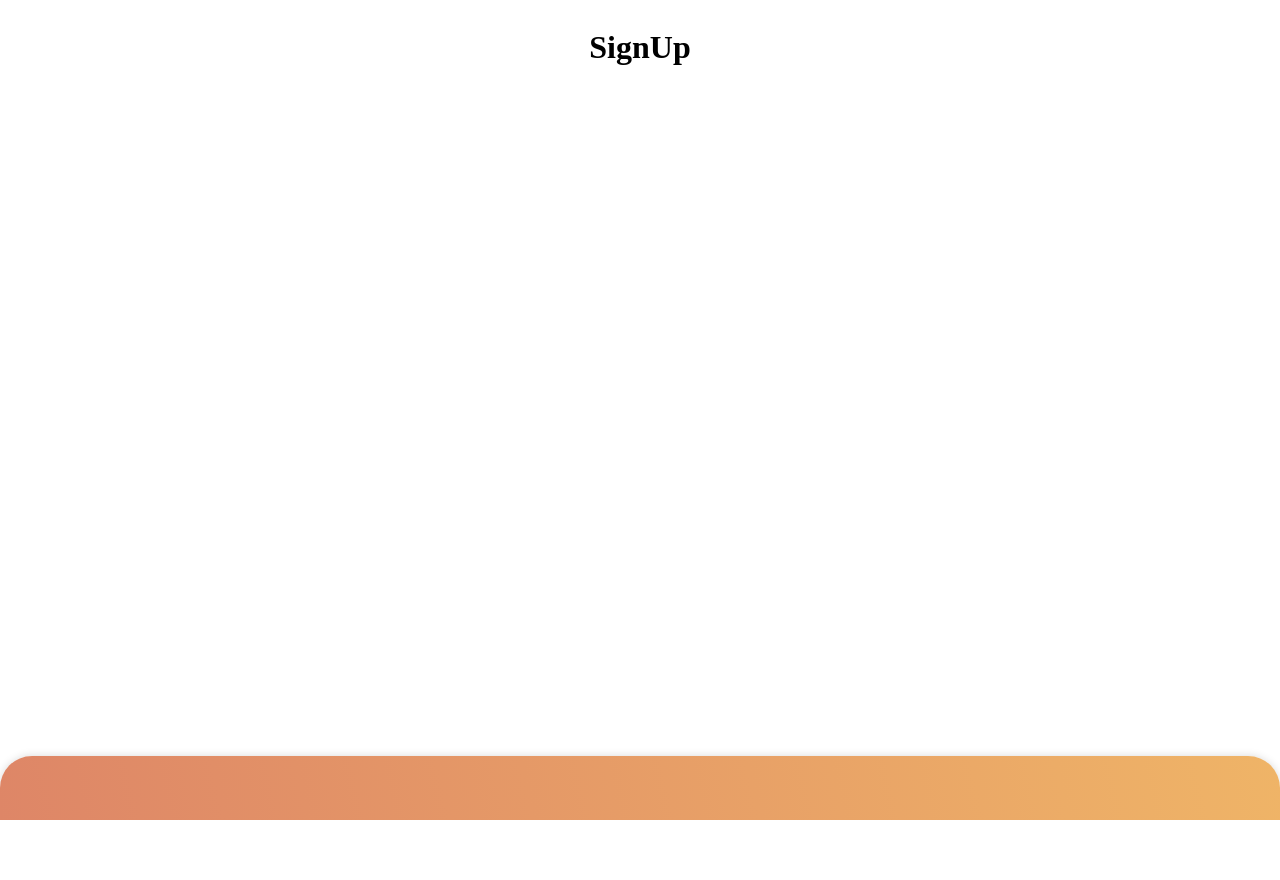
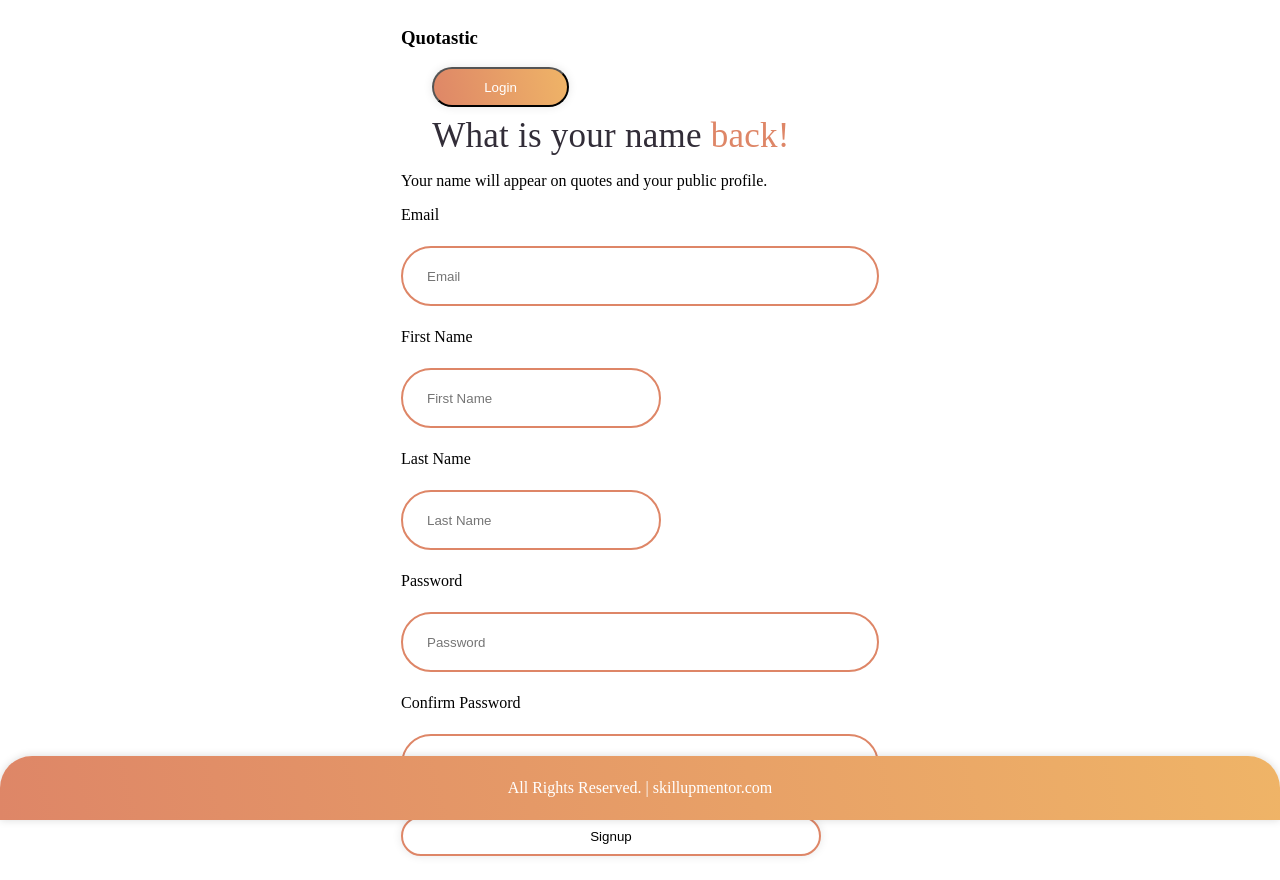
Before and after one commit to dadolyner/SkillUp-01-Frontend, a React (Create React App) app: page /signup in a window 1280 px wide. Before the commit the page ends 820 px from the top, so only its background shows below. Built offline with nearby package versions, Linux system fonts and the light colour scheme.

Commit message:
created simple sites

```diff
--- a/public/index.html
+++ b/public/index.html
@@ -9,6 +9,8 @@
   <body>
     <div id="root"></div>
 
-    <footer></footer>
+    <footer>
+      <span style="color:white;">All Rights Reserved. | skillupmentor.com</span>
+    </footer>
   </body>
 </html>
--- a/src/css/login.css
+++ b/src/css/style.css
@@ -1,4 +1,4 @@
-.signup-button{
+.top-button{
     display: flex;
     flex-direction: row;
     justify-content: center;
@@ -48,7 +48,7 @@ h2{
     margin: 8px 0px;
 }
 
-.login-input{
+.credentials-input{
     display: flex;
     flex-direction: row;
     align-items: center;
@@ -72,7 +72,7 @@ h2{
     margin: 22px 0px;
 }
 
-.login-button{
+.button-input{
     display: flex;
     flex-direction: row;
     justify-content: center;
@@ -98,3 +98,82 @@ h2{
     flex-grow: 0;
     margin: 16px 0px;
 }
+
+.credentials-input-short{
+    display: flex;
+    flex-direction: row;
+    align-items: center;
+    padding: 8px 30px 8px 24px;
+
+    position: static;
+    width: 202px;
+    height: 40px;
+    left: 0px;
+    top: 0px;
+
+    background: #FFFFFF;
+
+    border: 2px solid #DE8667;
+    border-radius: 32px;
+
+    flex: none;
+    order: 0;
+    align-self: stretch;
+    flex-grow: 0;
+    margin: 22px 0px;
+}
+
+span{
+    color:#DE8667;
+}
+
+.quote{
+    display: flex;
+    flex-direction: row;
+    align-items: flex-start;
+    padding: 16px 24px;
+
+    position: static;
+    width: 529px;
+    height: 124px;
+    left: 0px;
+    top: 127px;
+
+    background: #FFFFFF;
+
+    border: 2px solid #DE8667;
+    border-radius: 16px;
+
+    flex: none;
+    order: 1;
+    align-self: stretch;
+    flex-grow: 0;
+    margin: 32px 0px;
+}
+
+a{
+    padding-left: 20px;
+}
+
+.quote-stats{
+    display: flex;
+    flex-direction: row;
+    align-items: center;
+    padding: 16px 24px 16px 16px;
+
+    position: static;
+    width: 420px;
+    height: 123px;
+    left: 0px;
+    top: 0px;
+
+    background: #FFFFFF;
+    box-shadow: 0px 0px 8px rgba(0, 0, 0, 0.15);
+    border-radius: 8px;
+
+    flex: none;
+    order: 0;
+    align-self: stretch;
+    flex-grow: 0;
+    margin: 19px 0px;
+}
--- a/src/pages/createQuote.js
+++ b/src/pages/createQuote.js
@@ -1,8 +1,18 @@
+import '../css/style.css'
 
 const CreateQuote = () => {
     return (
-        <div>
-            <h1>CreateQuote</h1>
+        <div className="createQuote-page">
+            <div class="form-body">
+                <h2>Are you feeling <span>inspired?</span></h2>
+                <p>You can post one quote. You can delete it on your profile or edit it inthis window</p>
+
+                <textarea class="quote">
+                    All our dreams can come true, if we have the courage to pursue them.
+                </textarea>
+                <input type="submit" class="top-button" value="Submit"/>
+            </div>
+
         </div>
     );
 }
--- a/src/pages/login.js
+++ b/src/pages/login.js
@@ -1,22 +1,22 @@
-import '../css/login.css'
+import '../css/style.css'
 
 const Login = () => {
     return (
         <div className="login-page">
             <div class="login-header">
                 <h3>Quotastic</h3>
-                <button class="signup-button">Sign Up</button>
+                <button class="top-button">Sign Up</button>
             </div>
 
-            <div class="login-body">
+            <div class="form-body">
                 <h2>Welcome <span>back!</span></h2>
                 <p>Thank you for comming back. Hope you gave a good day and inspire others.</p>
 
-                <p class="input-text">Email</p>
-                <input type="email" class="login-input" placeholder="Email" />
+                <p>Email</p>
+                <input type="email" class="credentials-input" placeholder="Email" />
                 <p>Password</p>
-                <input type="password" class="login-input" placeholder="Password" />
-                <input type="submit" class="login-button" value="Login" />
+                <input type="password" class="credentials-input" placeholder="Password" />
+                <input type="submit" class="button-input" value="Login" />
             </div>
 
         </div>
--- a/src/pages/profile.js
+++ b/src/pages/profile.js
@@ -1,8 +1,28 @@
 
 const Profile = () => {
     return (
-        <div>
-            <h1>Profile</h1>
+        <div className="profile-page">
+            <div class="login-header">
+                <h3>Quotastic</h3>
+                <a href="/">Home</a>
+                <a href="/profile-settings">Settings</a>
+                <a href="/">Logout</a>
+            </div>
+
+            <div class="profile-name">
+                 <h1>David Škulj</h1>
+                 <div class="quote-karma">
+                     <p>Quotastic karma</p>
+                     <p>100</p>
+                 </div>
+            </div>
+
+            <div class="MyQuote">
+                <h3>Quote</h3>
+                <div class="quote-stats">
+                All our dreams can come true, if we have the courage to pursue them.
+                </div>
+            </div>
         </div>
     );
 }
--- a/src/pages/profileSettings.js
+++ b/src/pages/profileSettings.js
@@ -1,8 +1,29 @@
 
 const ProfileSettings = () => {
     return (
-        <div>
-            <h1>ProfileSettings</h1>
+        <div className="profileSettings-page">
+            <div class="form-body">
+                <h2>Profile <span>settings</span></h2>
+                <p>Change your profile settings</p>
+
+                <p>Email</p>
+                <input type="email" class="credentials-input" placeholder="Email" />
+
+                <p>First Name</p>
+                <input type="text" class="credentials-input-short" placeholder="First Name" />
+
+                <p>Last Name</p>
+                <input type="text" class="credentials-input-short" placeholder="Last Name" />
+
+                <p>Password</p>
+                <input type="password" class="credentials-input" placeholder="Password" />
+
+                <p>Confirm Password</p>
+                <input type="password" class="credentials-input" placeholder="Confirm Password" />
+
+                <input type="submit" class="top-button" value="Submit" />
+            </div>
+
         </div>
     );
 }
--- a/src/pages/signUp.js
+++ b/src/pages/signUp.js
@@ -1,8 +1,35 @@
+import '../css/style.css'
 
 const SignUp = () => {
     return (
-        <div>
-            <h1>SignUp</h1>
+        <div className="signup-page">
+            <div class="signup-header">
+                <h3>Quotastic</h3>
+                <button class="top-button">Login</button>
+            </div>
+
+            <div class="form-body">
+                <h2>What is your name <span>back!</span></h2>
+                <p>Your name will appear on quotes and your public profile.</p>
+
+                <p>Email</p>
+                <input type="email" class="credentials-input" placeholder="Email" />
+
+                <p>First Name</p>
+                <input type="text" class="credentials-input-short" placeholder="First Name" />
+
+                <p>Last Name</p>
+                <input type="text" class="credentials-input-short" placeholder="Last Name" />
+
+                <p>Password</p>
+                <input type="password" class="credentials-input" placeholder="Password" />
+
+                <p>Confirm Password</p>
+                <input type="password" class="credentials-input" placeholder="Confirm Password" />
+
+                <input type="submit" class="button-input" value="Signup" />
+            </div>
+
         </div>
     );
 }
```
